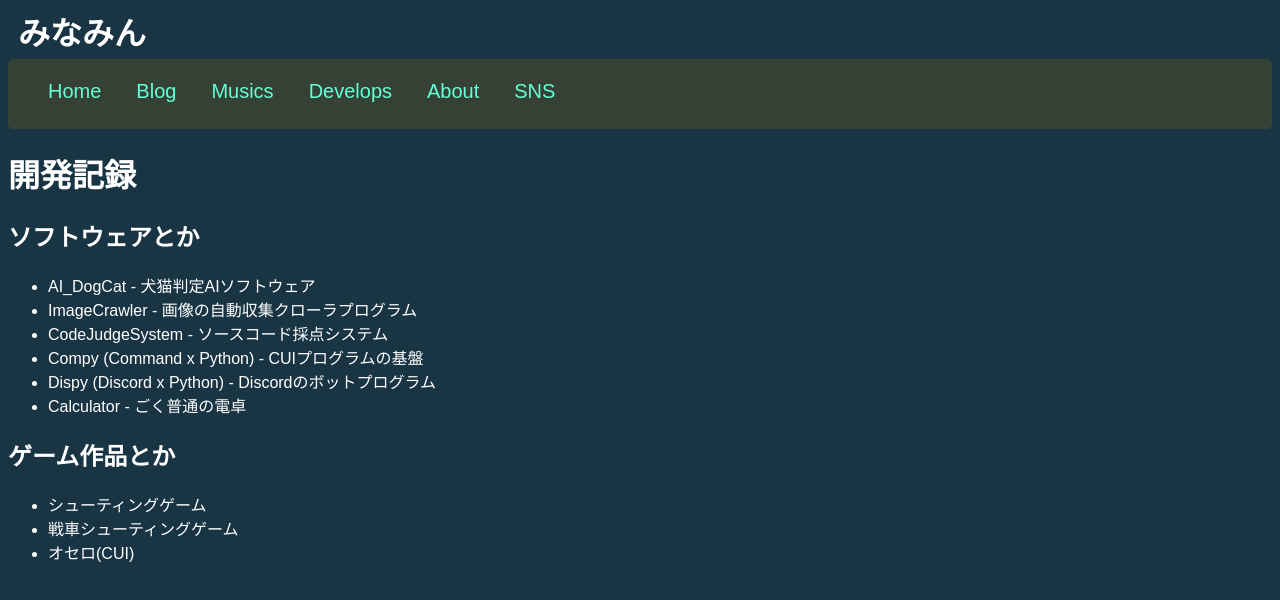
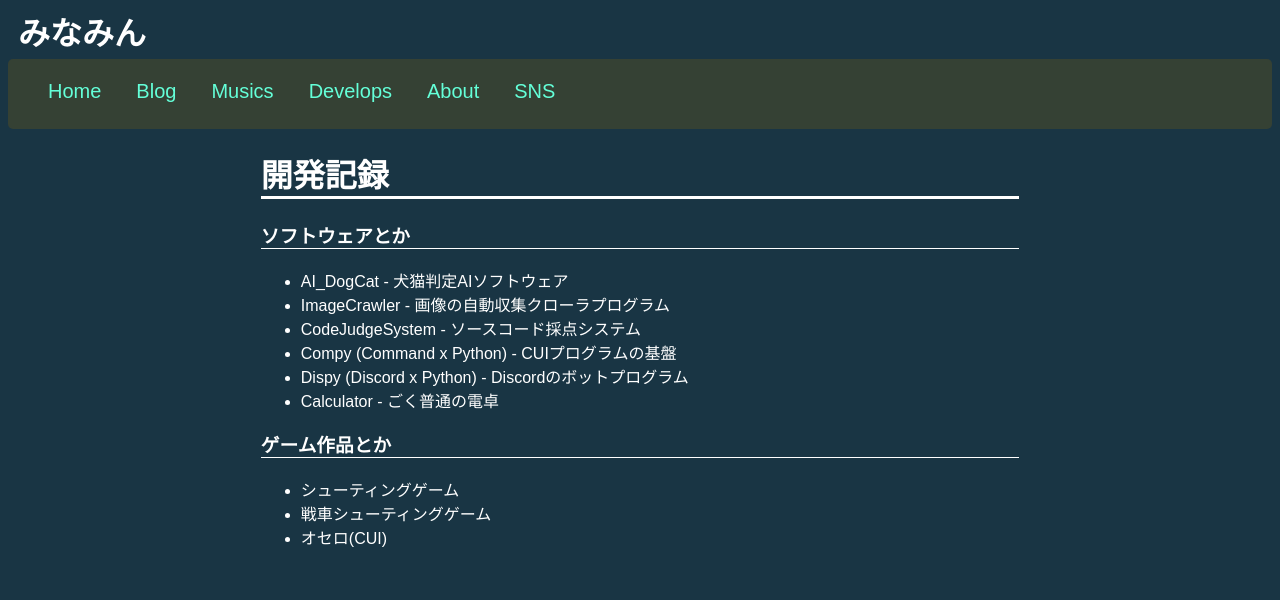
Before and after one commit to Minamin1234/minamin1234.github.io, a plain HTML site: page devs.html in a window 1280 px wide. Drawn offline with Linux system fonts and the light colour scheme.

Commit message:
開発記録の更新

```diff
--- a/devs.html
+++ b/devs.html
@@ -31,8 +31,12 @@
             </ul>
         </nav>
 
+        <div class="content">
+            <div class="title">
                 <h1>開発記録</h1>
-        <h2>ソフトウェアとか</h2>
+            </div>
+            <div class="desc">
+                <h3>ソフトウェアとか</h3>
                 <ul>
                     <li>AI_DogCat - 犬猫判定AIソフトウェア</li>
                     <li>ImageCrawler - 画像の自動収集クローラプログラム</li>
@@ -41,11 +45,15 @@
                     <li>Dispy (Discord x Python) - Discordのボットプログラム</li>
                     <li>Calculator - ごく普通の電卓</li>
                 </ul>
-        <h2>ゲーム作品とか</h2>
+                <h3>ゲーム作品とか</h3>
                 <ul>
                     <li>シューティングゲーム</li>
                     <li>戦車シューティングゲーム</li>
                     <li>オセロ(CUI)</li>
                 </ul>
+            </div>
+        </div>
+
+
     </body>
 </html>
```
Lines whose indentation alone changed are shown as unchanged.
